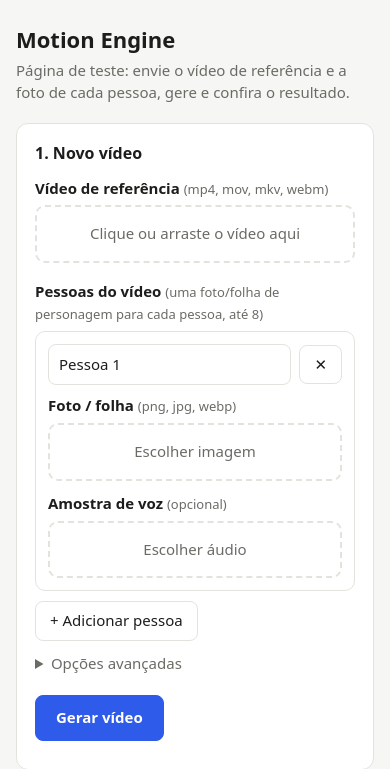
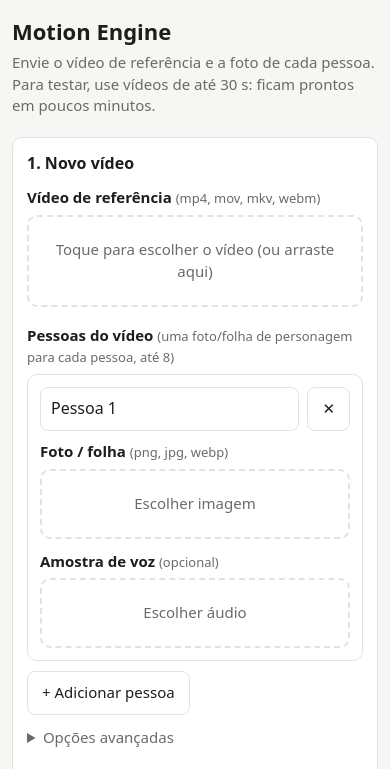
Before and after one commit to consultclientesadm-tech/motion-engine, a plain HTML site: page api/static/index.html in a window 390 px wide. Shown: the top 769 px of the page. Drawn offline with Linux system fonts and the light colour scheme; no server answers.

Commit message:
Interface: ajustes para celular (toque, fonte 16px, botão Gerar fixo, playsinline)
Co-Authored-By: Claude Opus 5.5 <noreply@anthropic.com>
Claude-Session: https://claude.ai/code/session_01PftcRvEEU63dY4oeBSusKM

```diff
--- a/api/static/index.html
+++ b/api/static/index.html
@@ -63,20 +63,35 @@
   details summary { cursor: pointer; color: var(--muted); margin: 12px 0 8px; }
   .actions { display: flex; gap: 8px; flex-wrap: wrap; margin-top: 12px; }
   .hidden { display: none; }
-  @media (max-width: 600px) { .row, .stats { grid-template-columns: 1fr; } }
+  /* celular: alvos de toque grandes, fonte 16px (o iPhone não dá zoom no campo) */
+  input[type=text], input[type=number], select { font-size: 16px; min-height: 44px; }
+  button { min-height: 44px; }
+  .drop { padding: 22px 14px; }
+  @media (max-width: 600px) {
+    main { padding: 16px 12px 96px; }
+    .row, .stats { grid-template-columns: 1fr; }
+    .stats { grid-template-columns: repeat(3, 1fr); gap: 6px; }
+    .stat { padding: 8px 6px; } .stat b { font-size: 15px; } .stat span { font-size: 11px; }
+    .card { padding: 14px; border-radius: 10px; }
+    #new .actions { position: sticky; bottom: 0; background: var(--card); padding: 10px 0;
+                    margin: 12px -14px -14px; padding: 10px 14px; border-top: 1px solid var(--line);
+                    border-radius: 0 0 10px 10px; }
+    #new .actions button.primary, #result .actions a, #result .actions button { width: 100%; }
+    .jobs li { flex-direction: column; gap: 2px; }
+  }
 </style>
 </head>
 <body>
 <main>
   <h1>Motion Engine</h1>
-  <p class="sub">Página de teste: envie o vídeo de referência e a foto de cada pessoa, gere e confira o resultado.</p>
+  <p class="sub">Envie o vídeo de referência e a foto de cada pessoa. Para testar, use vídeos de até 30 s: ficam prontos em poucos minutos.</p>
 
   <section class="card" id="new">
     <h2>1. Novo vídeo</h2>
     <label>Vídeo de referência <span class="hint">(mp4, mov, mkv, webm)</span></label>
     <div class="drop" id="videoDrop">
       <input type="file" id="videoFile" accept="video/*,.mkv">
-      <div id="videoLabel">Clique ou arraste o vídeo aqui</div>
+      <div id="videoLabel">Toque para escolher o vídeo (ou arraste aqui)</div>
     </div>
 
     <div style="margin-top:18px">
@@ -125,7 +140,7 @@
     <div id="stateText" class="hint"></div>
     <div id="jobErr" class="err"></div>
     <div id="result" class="hidden">
-      <video id="player" controls preload="metadata"></video>
+      <video id="player" controls playsinline preload="metadata"></video>
       <div class="actions"><a id="download"><button class="primary" type="button">Baixar MP4</button></a></div>
     </div>
     <div class="actions">
@@ -197,7 +212,7 @@ $("videoFile").onchange = (e) => {
   videoFile = e.target.files[0] || null;
   $("videoDrop").classList.toggle("has", !!videoFile);
   $("videoLabel").textContent = videoFile
-    ? `${videoFile.name} (${(videoFile.size / 1e6).toFixed(1)} MB)` : "Clique ou arraste o vídeo aqui";
+    ? `${videoFile.name} (${(videoFile.size / 1e6).toFixed(1)} MB)` : "Toque para escolher o vídeo (ou arraste aqui)";
 };
 
 function escapeHtml(s) { return s.replace(/[&<>"']/g, (c) => ({"&":"&amp;","<":"&lt;",">":"&gt;",'"':"&quot;","'":"&#39;"}[c])); }
```
